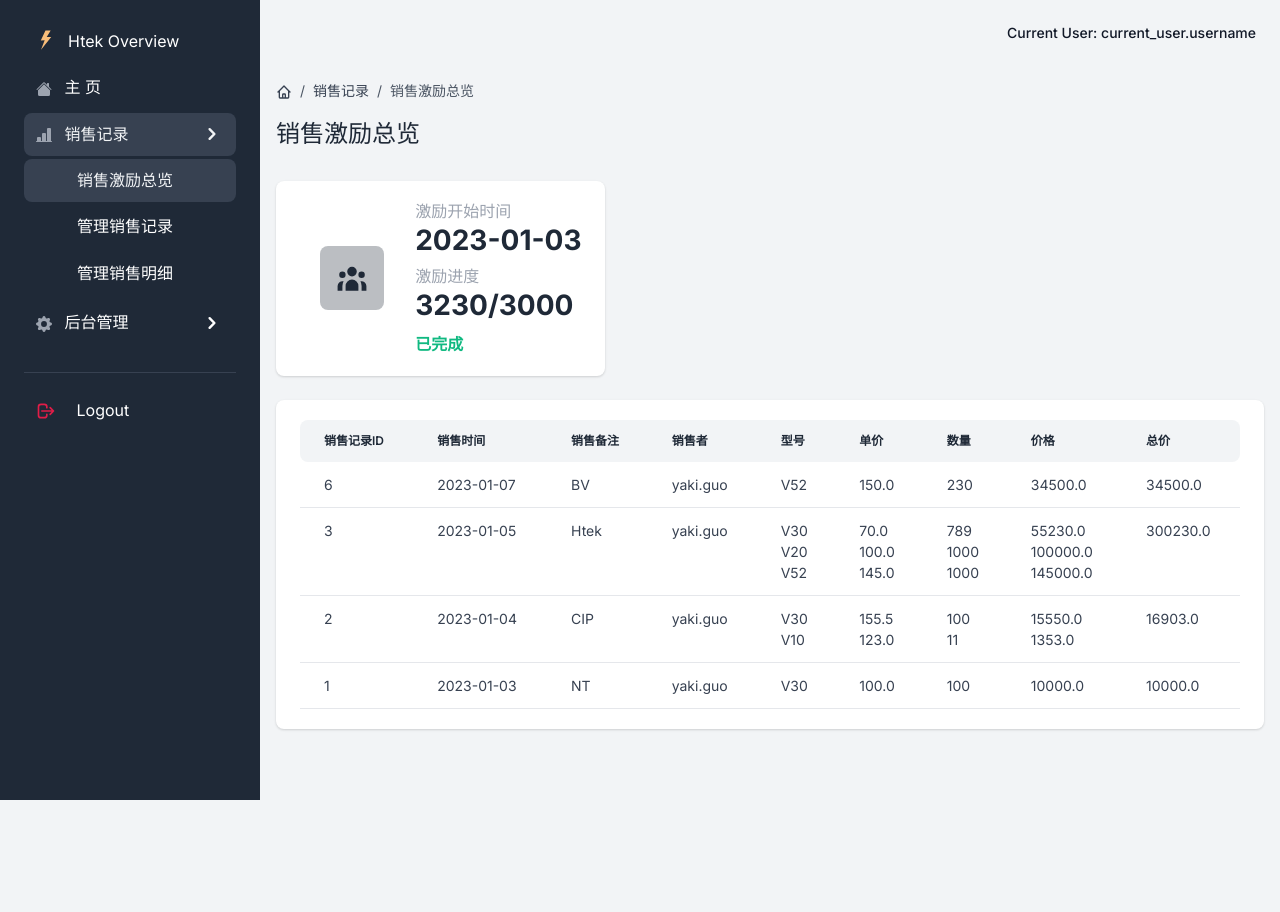
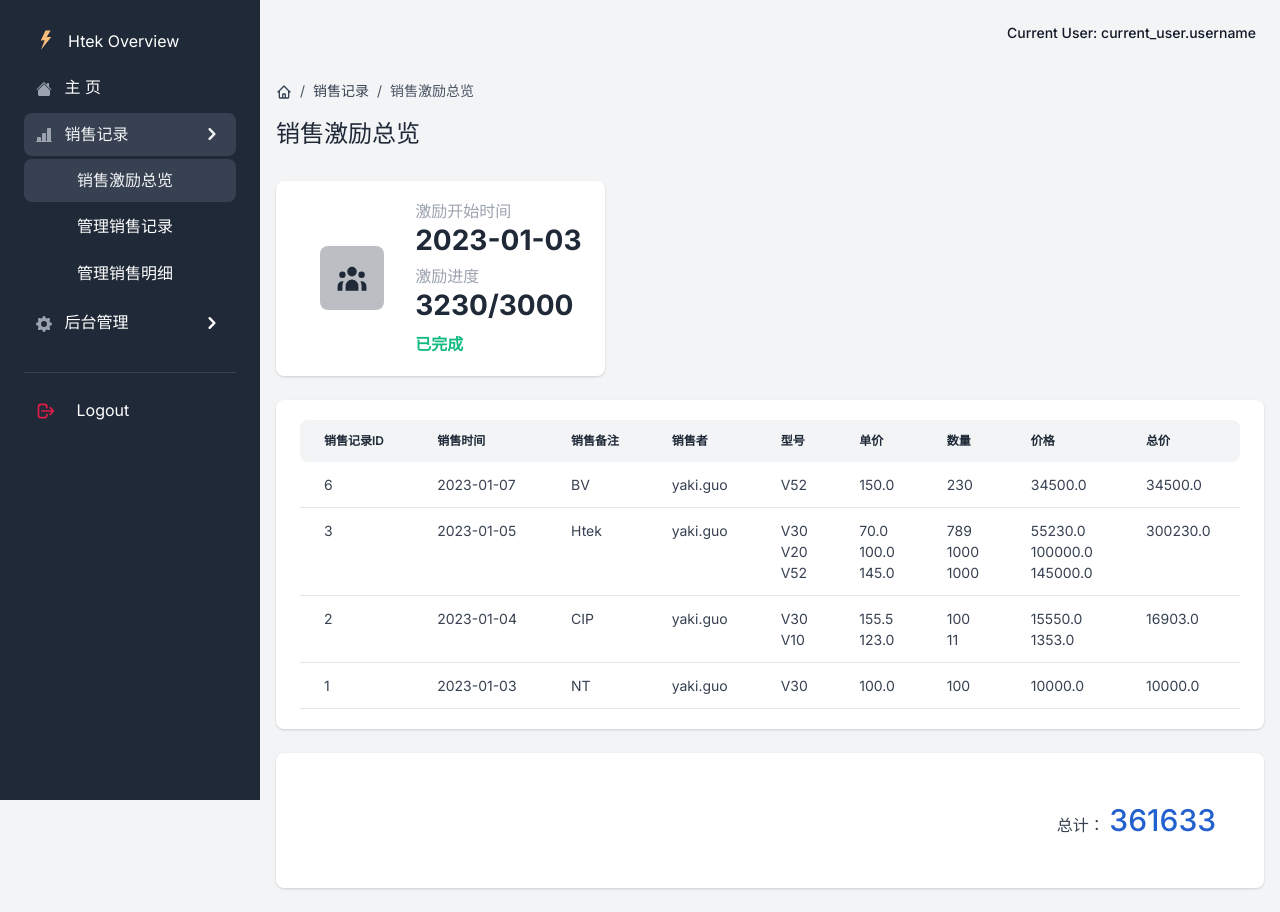
Before and after one commit to zhichaoGuo/PMP, a Flask app: page /all_record in a window 1280 px wide. Before the commit the page ends 800 px from the top, so only its background shows below. Run offline with Flask 3, Linux system fonts and the light colour scheme; parts of the project's set-up code (start-up, migrations or seed data) failed here and were passed over; some libraries are stand-ins or nearby versions.

Commit message:
前段新增footer

```diff
--- a/app/excitation/views.py
+++ b/app/excitation/views.py
@@ -130,7 +130,7 @@ class DetailView(MethodView):
     def delete(self):
         data = request.get_json()
         if data.get('id'):
-            states_code, message = DataBaseUtils.delete_detail(data['id'])
+            states_code, message = DataBaseUtils.delete_detail(detail_id=data['id'])
         else:
             states_code, message = 404, 'Not found.'
         return jsonify({
--- a/app/models.py
+++ b/app/models.py
@@ -279,9 +279,10 @@ class DataBaseUtils:
             return 400, str(e)
 
     @staticmethod
-    def delete_record(id):  # ToDo:删除名下的明细
+    def delete_record(id):
         try:
             dele = Record.query.filter_by(id=id).delete()
+            DataBaseUtils.delete_detail(record_id=id)
             db.session.commit()
             return 200, 'OK'
         except Exception as e:
@@ -316,9 +317,14 @@ class DataBaseUtils:
             return 400, str(e)
 
     @staticmethod
-    def delete_detail(detail_id):
+    def delete_detail(detail_id=None,record_id=None):
         try:
-            delete = Detail.query.filter_by(id=detail_id).delete()
+            if not detail_id and not record_id:
+                return 404, 'Not found.'
+            elif detail_id:
+                delete = Detail.query.filter_by(id=detail_id).delete()
+            elif record_id:
+                delete = Detail.query.filter_by(record_id=record_id).delete()
             db.session.commit()
             return 200, 'OK'
         except Exception as e:
--- a/app/templates/excitation/all_record.html
+++ b/app/templates/excitation/all_record.html
@@ -57,7 +57,7 @@
   <div class="card border-0 shadow mb-4">
       <div class="card-body">
           <div class="table-responsive">
-              <table class="table table-centered table-nowrap mb-0 rounded">
+              <table class="table table-centered table-nowrap mb-0 rounded" id="all_record">
                   <thead class="thead-light">
                       <tr>
                           <th class="border-0 rounded-start">销售记录ID</th>
@@ -111,8 +111,38 @@
           </div>
       </div>
   </div>
+<footer class="bg-white rounded shadow p-5 mb-4 mt-4">
+    <div class="row">
+        <div class="col-12 col-md-4 col-xl-6 mb-4 mb-md-0">
+
+        </div>
+        <div class="col-12 col-md-8 col-xl-6 text-center text-lg-start">
+            <ul class="list-inline list-group-flush list-group-borderless text-md-end mb-0">
+                <li class="list-inline-item px-0 px-xm-2">
+                    <a>总计：</a>
+                    <a class="text-info mb-0 display-4" id="all">test</a>
+                </li>
+            </ul>
+
+        </div>
+    </div>
+</footer>
 
 {% endblock content %}
 
 <!-- Specific Page JS goes HERE  -->
-{% block javascripts %}{% endblock javascripts %}
+{% block javascripts %}
+<script src="{{ config.ASSETS_ROOT }}/js/jquery.min.js"></script>
+<script type="text/javascript">
+    $(document).ready(function() {
+        var totalRow = 0
+        $('#all_record tr').each(function() {
+            $(this).find('td:eq(8)').each(function(){
+                    totalRow += parseFloat($(this).text());
+            });
+        });
+        var all = document.getElementById('all');
+        all.text = totalRow;
+    });
+</script>
+{% endblock javascripts %}
```
Also changed, not shown: app/db.sqlite3.
